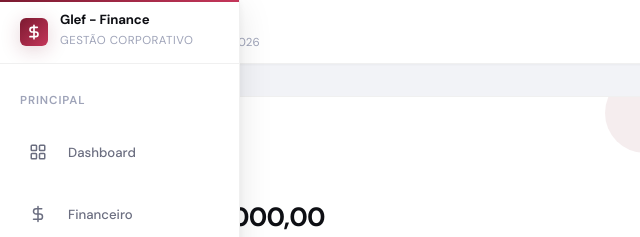
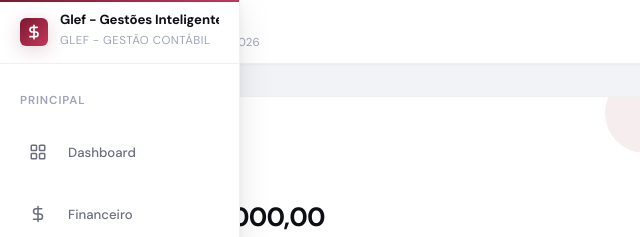
Before and after one commit to GlefGestoes/dashboard-financeiro, a plain HTML site: page pages/contabil.html in a window 1280 px wide. Shown: the top 237 px of the page, 0-640 px from the left. Drawn offline with nearby package versions, Linux system fonts and the light colour scheme.

Commit message:
Update contabil.html
Correção

```diff
--- a/pages/contabil.html
+++ b/pages/contabil.html
@@ -21,8 +21,8 @@
                 </svg>
             </div>
             <div class="sidebar-brand">
-                <strong>Glef - Finance</strong>
-                <span>Gestão Corporativo</span>
+                <strong>Glef - Gestões Inteligentes</strong>
+                <span>Glef - Gestão Contábil</span>
             </div>
         </div>
 
```
